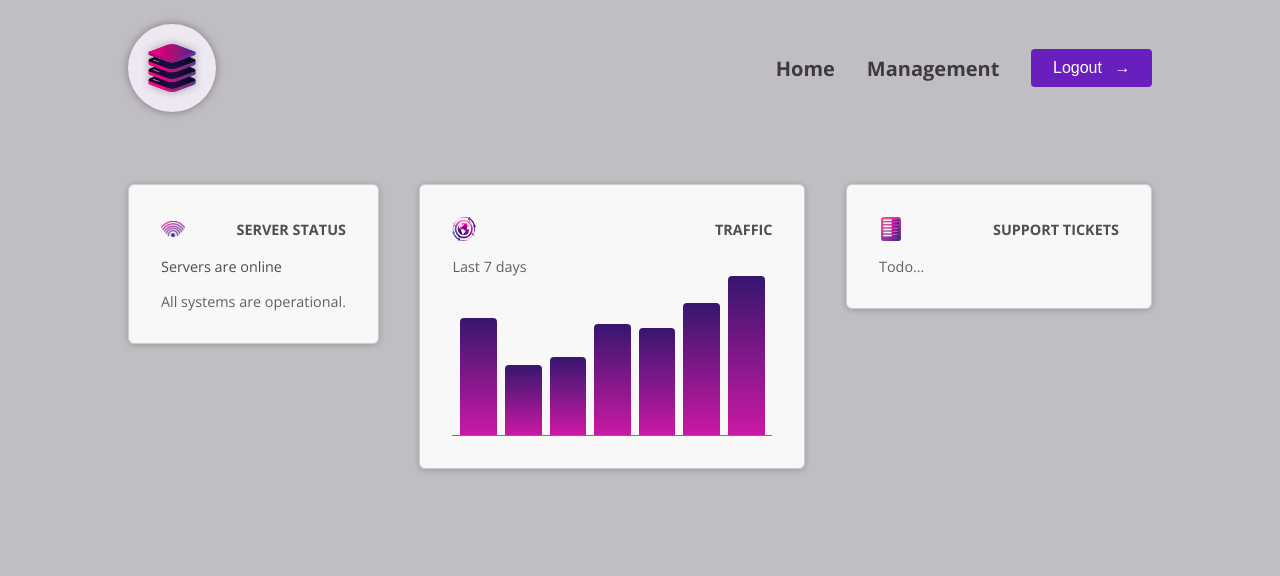
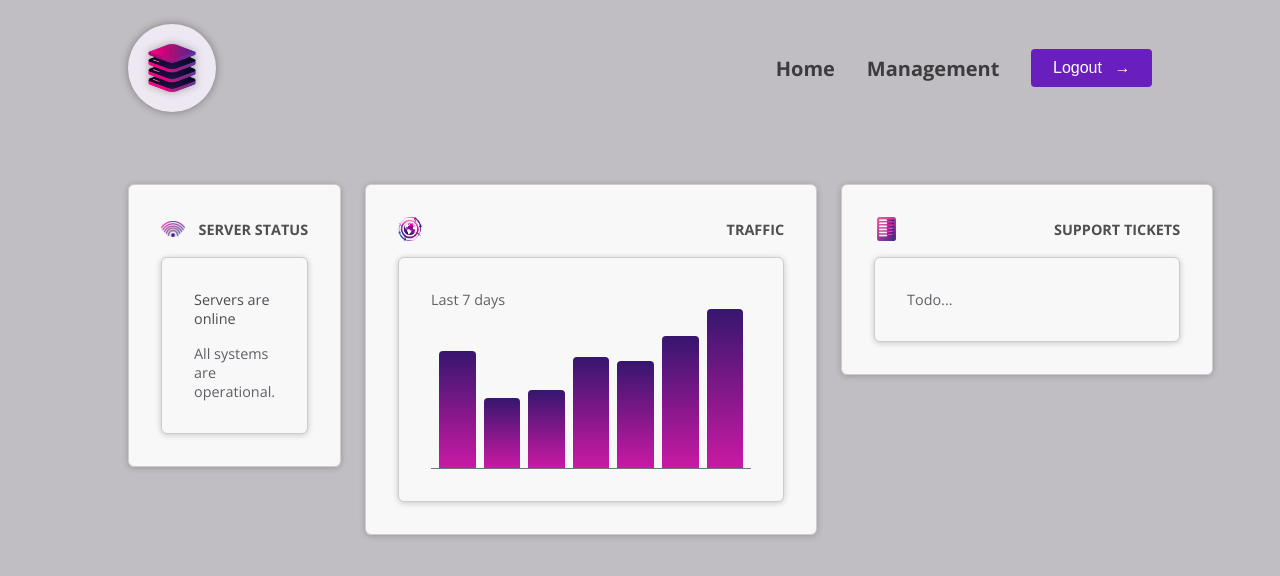
Before and after one commit to BrunaScauri/angular-server-manager, an Angular app: page / in a window 1280 px wide. Shown: the top 576 px of the page. Built offline with nearby package versions, Linux system fonts and the light colour scheme.

Commit message:
perf: content projection

```diff
--- a/src/app/app.component.html
+++ b/src/app/app.component.html
@@ -1,8 +1,16 @@
 <app-header />
 <main>
   <div id="dashboard">
-    <app-server-status class="dashboard-item"/>
-    <app-traffic-status class="dashboard-item"/>
-    <app-support-tickets class="dashboard-item"/>
+    <app-dashboard-item [image]="{src:'status.png', alt:'A signal symbol'}" [title]="'Server Status'">
+      <app-server-status class="dashboard-item"/>
+
+    </app-dashboard-item>
+    <app-dashboard-item [image]="{src:'globe.png', alt:'A globe'}" [title]="'Traffic'">
+      <app-traffic-status class="dashboard-item"/>
+
+    </app-dashboard-item>
+    <app-dashboard-item [image]="{src:'list.png', alt:'A list of items'}" [title]="'Support Tickets'">
+      <app-support-tickets class="dashboard-item"/>
+    </app-dashboard-item>
   </div>
 </main>
--- a/src/app/app.component.ts
+++ b/src/app/app.component.ts
@@ -4,12 +4,13 @@
 import { ServerStatusComponent } from "./dashboard/server-status/server-status.component";
 import { SupportTicketsComponent } from "./dashboard/support-tickets/support-tickets.component";
 import { TrafficStatusComponent } from "./dashboard/traffic-status/traffic-status.component";
+import { DashboardItemComponent } from "./dashboard/dashboard-item/dashboard-item.component";
 
 @Component({
   selector: 'app-root',
   standalone: true,
   templateUrl: './app.component.html',
-  imports: [ServerStatusComponent, SupportTicketsComponent, TrafficStatusComponent, HeaderComponent],
+  imports: [ServerStatusComponent, SupportTicketsComponent, TrafficStatusComponent, HeaderComponent, DashboardItemComponent],
 })
 export class AppComponent {
 
--- /dev/null
+++ b/src/app/dashboard/dashboard-item/dashboard-item.component.html
@@ -0,0 +1,9 @@
+<div class="dashboard-item">
+  <article>
+    <header>
+      <img [src]="image.src" [alt]="image.alt" />
+      <h2>{{ title }}</h2>
+    </header>
+    <ng-content />
+  </article>
+</div>
--- a/src/app/dashboard/server-status/server-status.component.html
+++ b/src/app/dashboard/server-status/server-status.component.html
@@ -1,8 +1,4 @@
- <header>
-    <img src="status.png" alt="A signal symbol" />
-    <h2>Server Status</h2>
-  </header>
-  <div>
+<div>
     @if (currentStatus === 'online') {
       <p>Servers are online</p>
       <p>All systems are operational.</p>
--- a/src/app/dashboard/support-tickets/support-tickets.component.html
+++ b/src/app/dashboard/support-tickets/support-tickets.component.html
@@ -1,7 +1,3 @@
-<header>
-  <img src="list.png" alt="A list of items" />
-  <h2>Support Tickets</h2>
-</header>
 <div id="status">
   <p>Todo...</p>
 </div>
--- a/src/app/dashboard/traffic-status/traffic-status.component.html
+++ b/src/app/dashboard/traffic-status/traffic-status.component.html
@@ -1,7 +1,3 @@
-<header>
-  <img src="globe.png" alt="A globe" />
-  <h2>Traffic</h2>
-</header>
 <div id="traffic">
   <p>Last 7 days</p>
 
```
Also changed, not shown: src/app/dashboard/dashboard-item/dashboard-item.component.ts (added, +13 -0 lines), src/app/dashboard/dashboard-item/dashboard-item.component.css (added).
